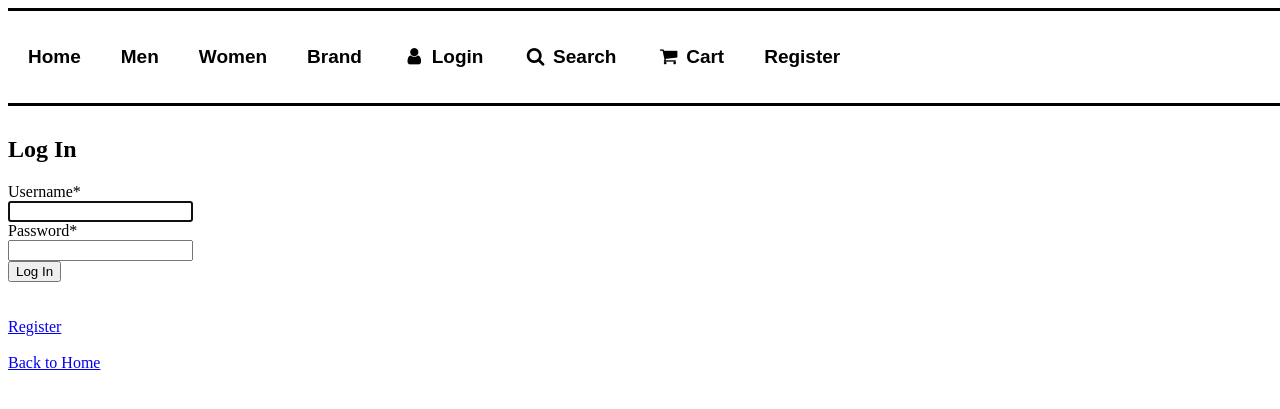
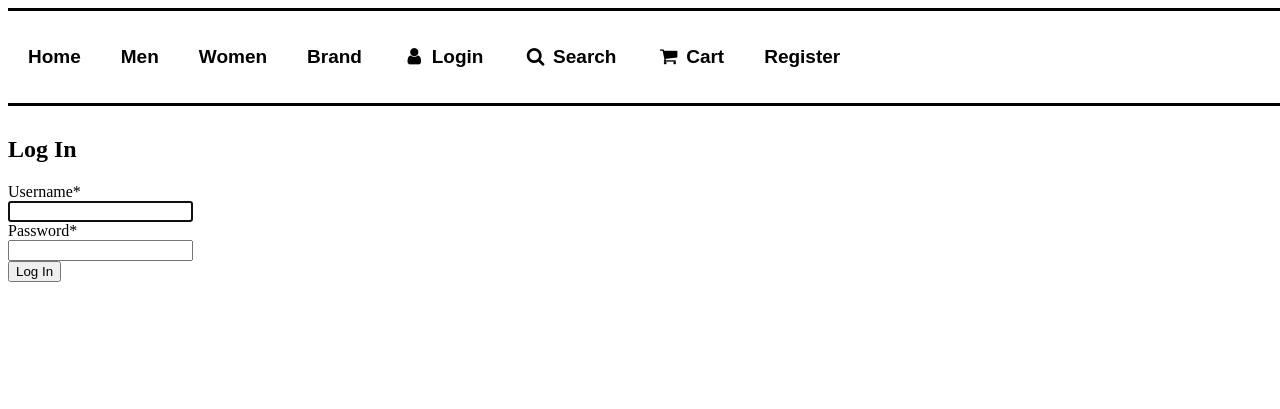
Before and after one commit to ValerieLove/CS3773-Keyboard-Warriors, a Django app: page /accounts/login/?next=/accounts/password_change/ in a window 1280 px wide. Shown: the top 409 px of the page. Run offline with Django 4.2, Linux system fonts and the light colour scheme; some libraries are stand-ins or nearby versions.

Commit message:
fixed password reset

```diff
--- a/pages/templates/registration/change_password.html
+++ b/pages/templates/registration/change_password.html
@@ -33,6 +33,5 @@
   {% csrf_token %}
   {{ form|crispy }}
   <button type="submit">Save Changes</button>
-  <br><br><br>
   <a href="{% url 'Home' %}">Back to Home</a>
 </form>
--- a/pages/templates/registration/login.html
+++ b/pages/templates/registration/login.html
@@ -34,6 +34,4 @@
   {{ form|crispy }}
   <button type="submit">Log In</button>
   <br><br><br>
-  <a href="{% url 'signup' %}">Register</a> <br><br>
-  <a href="{% url 'Home' %}">Back to Home</a>
 </form>
--- a/pages/templates/registration/signup.html
+++ b/pages/templates/registration/signup.html
@@ -37,6 +37,4 @@
     {{ form|crispy }}
     <button type="submit" class="btn btn-success">Register</button>
 </form>
-<a href="{% url 'login' %}">Login to account</a>
-<a href="{% url 'Home' %}">Back to Home</a>
 {% endblock %}
```
